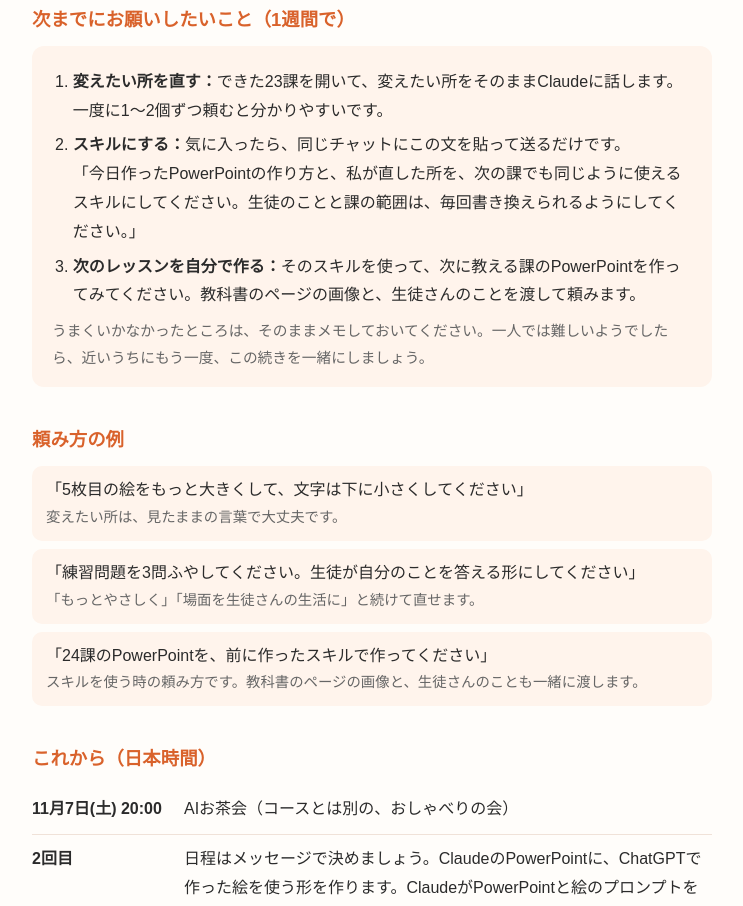
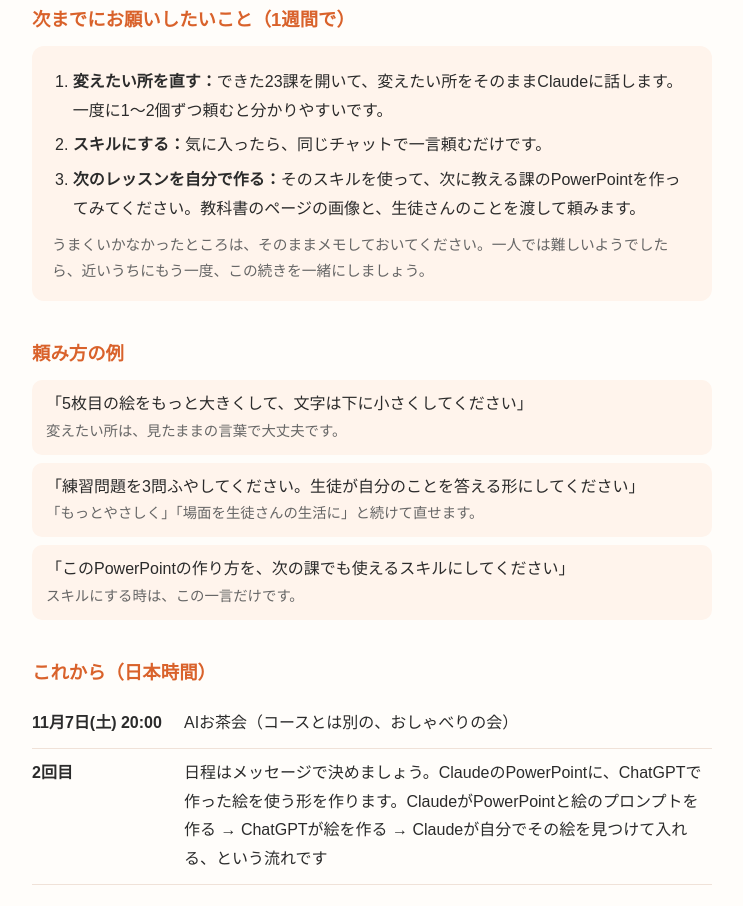
Before and after one commit to kyonversation-dot/jp-talk, a plain HTML site: page ai-review-2026-11-05.html in a window 1280 px wide. Shown: the part 736-1642 px from the top of the page, without its empty margins (268-1011 px from the left). Drawn offline with Linux system fonts and the light colour scheme.

Commit message:
Restore 11/5 review page (unpublished edit was included by mistake)
Co-Authored-By: Claude Opus 5.5 <noreply@anthropic.com>

```diff
--- a/ai-review-2026-11-05.html
+++ b/ai-review-2026-11-05.html
@@ -53,7 +53,7 @@
   <div class="todo">
     <ol>
       <li><strong>変えたい所を直す：</strong>できた23課を開いて、変えたい所をそのままClaudeに話します。一度に1〜2個ずつ頼むと分かりやすいです。</li>
-      <li><strong>スキルにする：</strong>気に入ったら、同じチャットにこの文を貼って送るだけです。<br>「今日作ったPowerPointの作り方と、私が直した所を、次の課でも同じように使えるスキルにしてください。生徒のことと課の範囲は、毎回書き換えられるようにしてください。」</li>
+      <li><strong>スキルにする：</strong>気に入ったら、同じチャットで一言頼むだけです。</li>
       <li><strong>次のレッスンを自分で作る：</strong>そのスキルを使って、次に教える課のPowerPointを作ってみてください。教科書のページの画像と、生徒さんのことを渡して頼みます。</li>
     </ol>
     <p>うまくいかなかったところは、そのままメモしておいてください。一人では難しいようでしたら、近いうちにもう一度、この続きを一緒にしましょう。</p>
@@ -62,7 +62,7 @@
   <h2>頼み方の例</h2>
   <div class="ask">「5枚目の絵をもっと大きくして、文字は下に小さくしてください」<span>変えたい所は、見たままの言葉で大丈夫です。</span></div>
   <div class="ask">「練習問題を3問ふやしてください。生徒が自分のことを答える形にしてください」<span>「もっとやさしく」「場面を生徒さんの生活に」と続けて直せます。</span></div>
-  <div class="ask">「24課のPowerPointを、前に作ったスキルで作ってください」<span>スキルを使う時の頼み方です。教科書のページの画像と、生徒さんのことも一緒に渡します。</span></div>
+  <div class="ask">「このPowerPointの作り方を、次の課でも使えるスキルにしてください」<span>スキルにする時は、この一言だけです。</span></div>
 
   <h2>これから（日本時間）</h2>
   <table>
```
